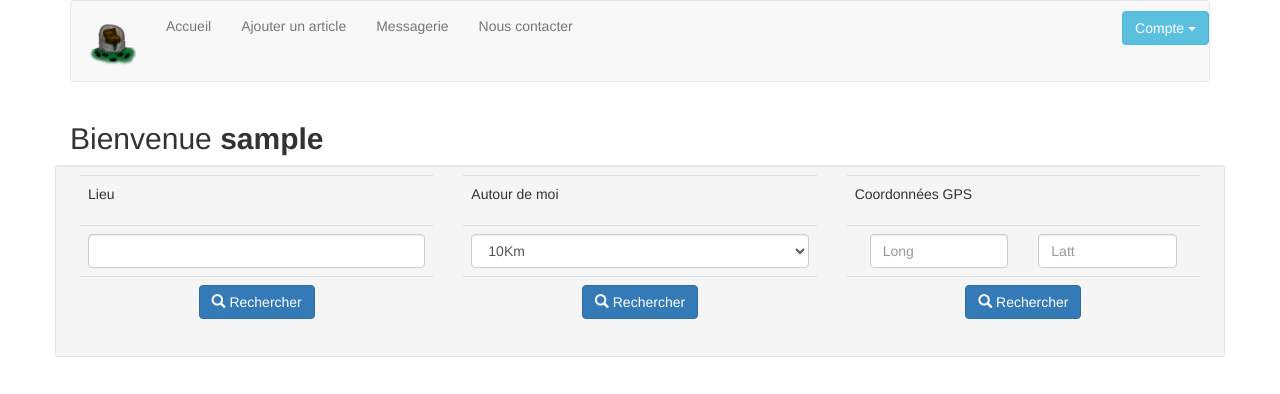
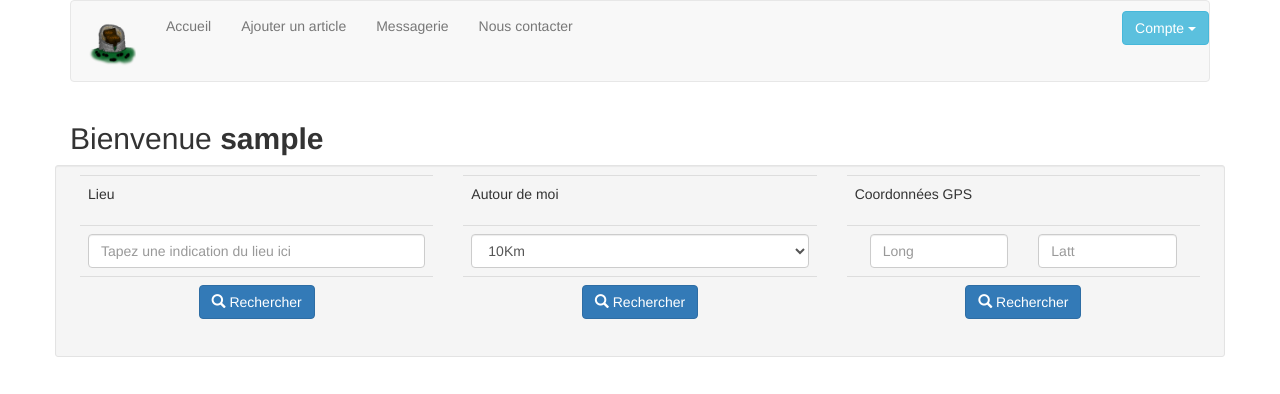
Before and after one commit to LCOLLOT/webProject, a PHP site: page /acceuil.php in a window 1280 px wide. Shown: the top 394 px of the page. Run offline with PHP 8.4, Linux system fonts and the light colour scheme; the visitor is signed in with stand-in values (Sample User, id 1); data that the repository does not hold is empty; some libraries are stand-ins or nearby versions.

```diff
--- a/acceuil.php
+++ b/acceuil.php
@@ -40,7 +40,7 @@ if(isset($_POST['longitude']) && isset($_POST['lattitude'])){
     <form method="post" action="acceuil.php">
     <table class="table">
         <tr class="tabLigne"><td>Lieu</td></tr>
-        <tr><td><input type="text" name="recherche" class="form-control"/></td></tr>
+        <tr><td><input type="text" name="recherche" class="form-control" placeholder="Tapez une indication du lieu ici"/></td></tr>
         <tr><td align="center"><button class="btn btn-primary" type="submit"><span class="glyphicon glyphicon-search"></span> Rechercher</button></td></tr>
     </table>
     </form>
```
